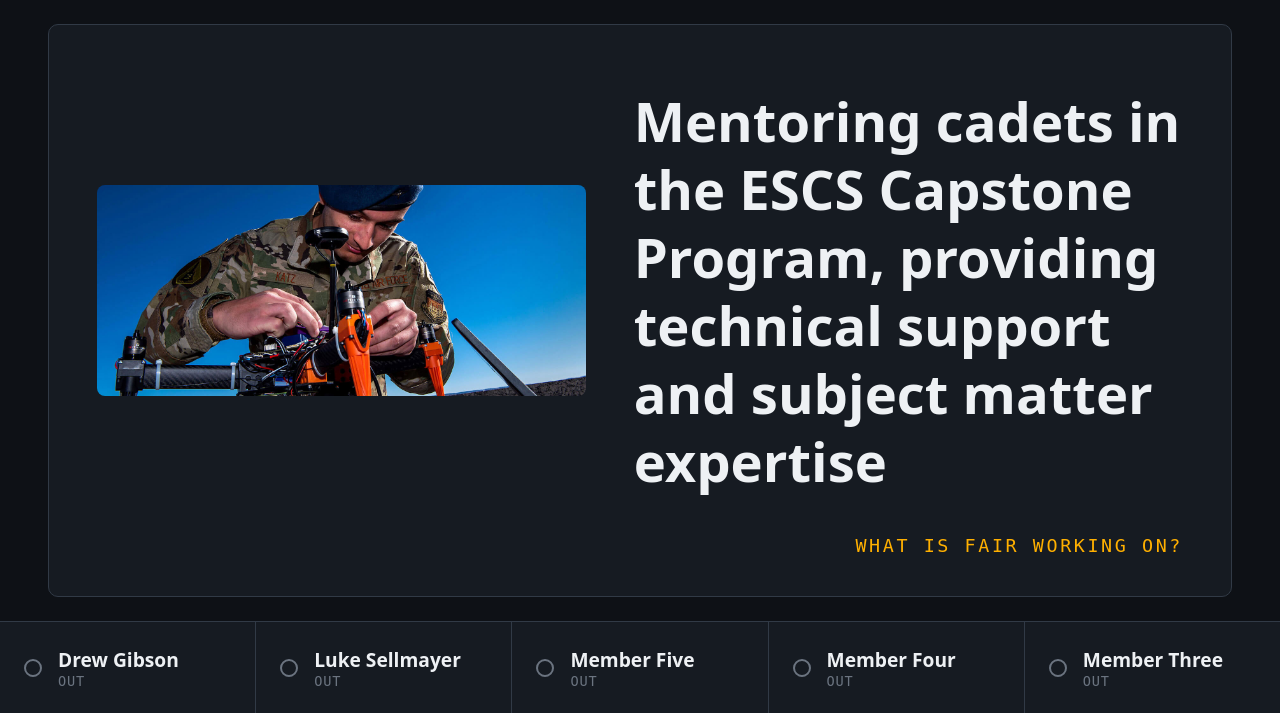
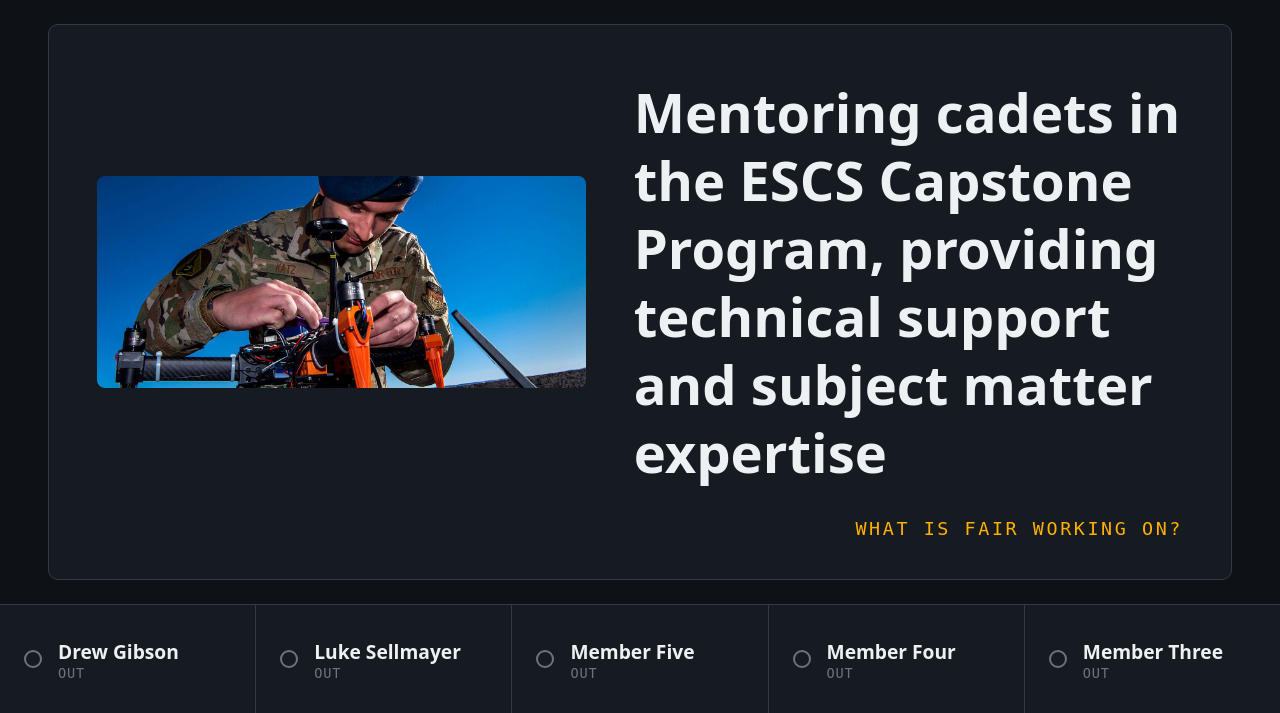
Before and after one commit to lukesell25/labtrack, a Flask app: page / in a window 1280 px wide. Shown: the part 87-800 px from the top of the page. Run offline with Flask 3, Linux system fonts and the light colour scheme; data comes from the database, SQL or seed files in the repository; data that the repository does not hold is empty.

Commit message:
Fix roster bar height changing

```diff
--- a/static/css/style.css
+++ b/static/css/style.css
@@ -277,6 +277,17 @@ body.has-bg .media__scrim {
   gap: 1rem;
 }
 
+/* The strip is sized by its tallest card, and a card grows a third line only
+   when that member is out *with* a checkout note - so without this the whole
+   bottom bar silently changed height (88px vs 108px at 1080p) as people came
+   and went, which reads as the board having shrunk. Pin it to the taller of
+   the two so the layout is stable whatever the roster data happens to be.
+   Kiosk only: the dashboard lays the same cards out in a multi-row grid
+   where a fixed floor would just add dead space. */
+.kiosk .roster__card {
+  min-height: 6.75rem;
+}
+
 .roster__ring {
   width: 18px;
   height: 18px;
```
